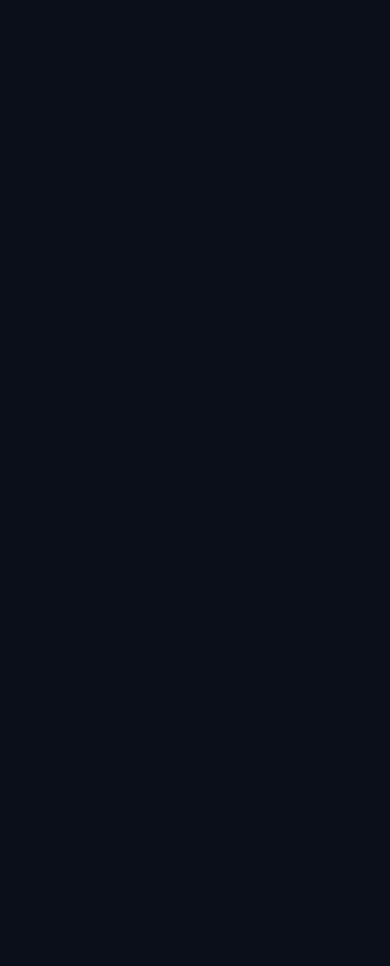
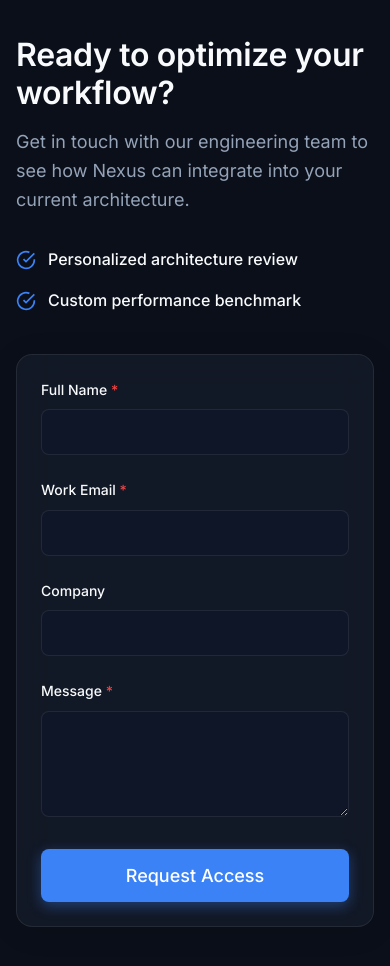
Before and after one commit to 04shubham7/PixelGEO, a React (Vite) app: page / in a window 390 px wide. Shown: the part 2940-3906 px from the top of the page. Before the commit the page ends 2896 px from the top, so only its background shows below. Built offline with nearby package versions, Linux system fonts and the light colour scheme.

Commit message:
feat: interactive forms with client-side validation logic

```diff
--- a/src/App.jsx
+++ b/src/App.jsx
@@ -2,6 +2,7 @@ import React from 'react';
 import Header from './layouts/Header/Header';
 import Hero from './components/Hero/Hero';
 import Features from './components/Features/Features';
+import ContactForm from './components/ContactForm/ContactForm';
 
 function App() {
   return (
@@ -10,6 +11,7 @@ function App() {
       <main>
         <Hero />
         <Features />
+        <ContactForm />
       </main>
     </div>
   );
--- /dev/null
+++ b/src/components/ContactForm/ContactForm.css
@@ -0,0 +1,143 @@
+.contact-container {
+  display: grid;
+  grid-template-columns: 1fr 1fr;
+  gap: 4rem;
+  align-items: center;
+}
+
+@media (max-width: 767px) {
+  .contact-container {
+    grid-template-columns: 1fr;
+    gap: 2.5rem;
+  }
+}
+
+.contact-info h2 {
+  margin-bottom: 1rem;
+}
+
+.contact-info p {
+  font-size: 1.125rem;
+  margin-bottom: 2rem;
+}
+
+.contact-perks {
+  display: flex;
+  flex-direction: column;
+  gap: 1rem;
+}
+
+.perk {
+  display: flex;
+  align-items: center;
+  gap: 0.75rem;
+  color: var(--text-primary);
+  font-weight: 500;
+}
+
+.contact-form-wrapper {
+  padding: 2.5rem;
+  position: relative;
+}
+
+@media (max-width: 767px) {
+  .contact-form-wrapper {
+    padding: 1.5rem;
+  }
+}
+
+.contact-form {
+  display: flex;
+  flex-direction: column;
+  gap: 1.5rem;
+}
+
+.form-group {
+  display: flex;
+  flex-direction: column;
+  gap: 0.5rem;
+}
+
+.form-group label {
+  font-weight: 500;
+  font-size: 0.875rem;
+  color: var(--text-primary);
+}
+
+.form-group label span {
+  color: #ef4444;
+}
+
+input, textarea {
+  width: 100%;
+  background: rgba(15, 23, 42, 0.6);
+  border: 1px solid var(--surface-border);
+  color: var(--text-primary);
+  padding: 0.75rem 1rem;
+  border-radius: 8px;
+  font-family: inherit;
+  font-size: 1rem;
+  transition: all 0.2s;
+  outline: none;
+}
+
+input:focus, textarea:focus {
+  border-color: var(--accent-primary);
+  box-shadow: 0 0 0 2px rgba(59, 130, 246, 0.2);
+}
+
+input.error, textarea.error {
+  border-color: #ef4444;
+}
+
+input.error:focus, textarea.error:focus {
+  box-shadow: 0 0 0 2px rgba(239, 68, 68, 0.2);
+}
+
+textarea {
+  resize: vertical;
+  min-height: 100px;
+}
+
+.error-text {
+  color: #ef4444;
+  font-size: 0.8rem;
+  margin-top: 0.25rem;
+}
+
+.submit-btn {
+  width: 100%;
+  margin-top: 0.5rem;
+}
+
+/* Success Message */
+.success-message {
+  display: flex;
+  flex-direction: column;
+  align-items: center;
+  justify-content: center;
+  text-align: center;
+  min-height: 400px;
+  animation: fadeIn 0.5s ease;
+}
+
+.success-icon {
+  width: 64px;
+  height: 64px;
+  border-radius: 50%;
+  background: rgba(16, 185, 129, 0.1);
+  color: #10b981;
+  display: flex;
+  align-items: center;
+  justify-content: center;
+  margin-bottom: 1.5rem;
+}
+
+.success-message h3 {
+  margin-bottom: 0.5rem;
+}
+
+@keyframes fadeIn {
+  from { opacity: 0; transform: scale(0.95); }
+  to { opacity: 1; transform: scale(1); }
+}
--- /dev/null
+++ b/src/components/ContactForm/ContactForm.jsx
@@ -0,0 +1,166 @@
+import React, { useState } from 'react';
+import Button from '../Button/Button';
+import './ContactForm.css';
+
+const ContactForm = () => {
+  const [formData, setFormData] = useState({
+    name: '',
+    email: '',
+    company: '',
+    message: ''
+  });
+
+  const [errors, setErrors] = useState({});
+  const [isSubmitting, setIsSubmitting] = useState(false);
+  const [isSuccess, setIsSuccess] = useState(false);
+
+  const validate = () => {
+    const newErrors = {};
+    if (!formData.name.trim()) newErrors.name = 'Name is required';
+
+    if (!formData.email.trim()) {
+      newErrors.email = 'Email is required';
+    } else if (!/^[^\s@]+@[^\s@]+\.[^\s@]+$/.test(formData.email)) {
+      newErrors.email = 'Please enter a valid email format';
+    }
+
+    if (!formData.message.trim()) {
+      newErrors.message = 'Message is required';
+    } else if (formData.message.trim().length < 10) {
+      newErrors.message = 'Message must be at least 10 characters long';
+    }
+
+    setErrors(newErrors);
+    return Object.keys(newErrors).length === 0;
+  };
+
+  const handleChange = (e) => {
+    const { name, value } = e.target;
+    setFormData(prev => ({ ...prev, [name]: value }));
+    // Clear error when user starts typing
+    if (errors[name]) {
+      setErrors(prev => ({ ...prev, [name]: '' }));
+    }
+  };
+
+  const handleSubmit = (e) => {
+    e.preventDefault();
+
+    if (validate()) {
+      setIsSubmitting(true);
+
+      // Simulate API call
+      setTimeout(() => {
+        setIsSubmitting(false);
+        setIsSuccess(true);
+        setFormData({ name: '', email: '', company: '', message: '' });
+
+        setTimeout(() => setIsSuccess(false), 5000);
+      }, 1500);
+    }
+  };
+
+  return (
+    <section id="contact" className="contact-section section-padding">
+      <div className="container contact-container">
+        <div className="contact-info">
+          <h2>Ready to optimize your workflow?</h2>
+          <p>Get in touch with our engineering team to see how Nexus can integrate into your current architecture.</p>
+
+          <div className="contact-perks">
+            <div className="perk">
+              <svg width="20" height="20" viewBox="0 0 24 24" fill="none" stroke="var(--accent-primary)" strokeWidth="2">
+                <path d="M22 11.08V12a10 10 0 1 1-5.93-9.14"/><polyline points="22 4 12 14.01 9 11.01"/>
+              </svg>
+              <span>Personalized architecture review</span>
+            </div>
+            <div className="perk">
+              <svg width="20" height="20" viewBox="0 0 24 24" fill="none" stroke="var(--accent-primary)" strokeWidth="2">
+                <path d="M22 11.08V12a10 10 0 1 1-5.93-9.14"/><polyline points="22 4 12 14.01 9 11.01"/>
+              </svg>
+              <span>Custom performance benchmark</span>
+            </div>
+          </div>
+        </div>
+
+        <div className="contact-form-wrapper glass-panel">
+          {isSuccess ? (
+            <div className="success-message">
+              <div className="success-icon">
+                <svg width="32" height="32" viewBox="0 0 24 24" fill="none" stroke="currentColor" strokeWidth="2">
+                  <path d="M22 11.08V12a10 10 0 1 1-5.93-9.14"/><polyline points="22 4 12 14.01 9 11.01"/>
+                </svg>
+              </div>
+              <h3>Request Received</h3>
+              <p>Our team will get back to you within 24 hours.</p>
+            </div>
+          ) : (
+            <form onSubmit={handleSubmit} className="contact-form" noValidate>
+              <div className="form-group">
+                <label htmlFor="name">Full Name <span aria-hidden="true">*</span></label>
+                <input
+                  type="text"
+                  id="name"
+                  name="name"
+                  value={formData.name}
+                  onChange={handleChange}
+                  className={errors.name ? 'error' : ''}
+                  aria-invalid={!!errors.name}
+                  aria-describedby={errors.name ? 'name-error' : undefined}
+                />
+                {errors.name && <span id="name-error" className="error-text" role="alert">{errors.name}</span>}
+              </div>
+
+              <div className="form-group">
+                <label htmlFor="email">Work Email <span aria-hidden="true">*</span></label>
+                <input
+                  type="email"
+                  id="email"
+                  name="email"
+                  value={formData.email}
+                  onChange={handleChange}
+                  className={errors.email ? 'error' : ''}
+                  aria-invalid={!!errors.email}
+                  aria-describedby={errors.email ? 'email-error' : undefined}
+                />
+                {errors.email && <span id="email-error" className="error-text" role="alert">{errors.email}</span>}
+              </div>
+
+              <div className="form-group">
+                <label htmlFor="company">Company</label>
+                <input
+                  type="text"
+                  id="company"
+                  name="company"
+                  value={formData.company}
+                  onChange={handleChange}
+                />
+              </div>
+
+              <div className="form-group">
+                <label htmlFor="message">Message <span aria-hidden="true">*</span></label>
+                <textarea
+                  id="message"
+                  name="message"
+                  rows="4"
+                  value={formData.message}
+                  onChange={handleChange}
+                  className={errors.message ? 'error' : ''}
+                  aria-invalid={!!errors.message}
+                  aria-describedby={errors.message ? 'message-error' : undefined}
+                ></textarea>
+                {errors.message && <span id="message-error" className="error-text" role="alert">{errors.message}</span>}
+              </div>
+
+              <Button type="submit" variant="primary" size="lg" disabled={isSubmitting} className="submit-btn">
+                {isSubmitting ? 'Sending...' : 'Request Access'}
+              </Button>
+            </form>
+          )}
+        </div>
+      </div>
+    </section>
+  );
+};
+
+export default ContactForm;
```
